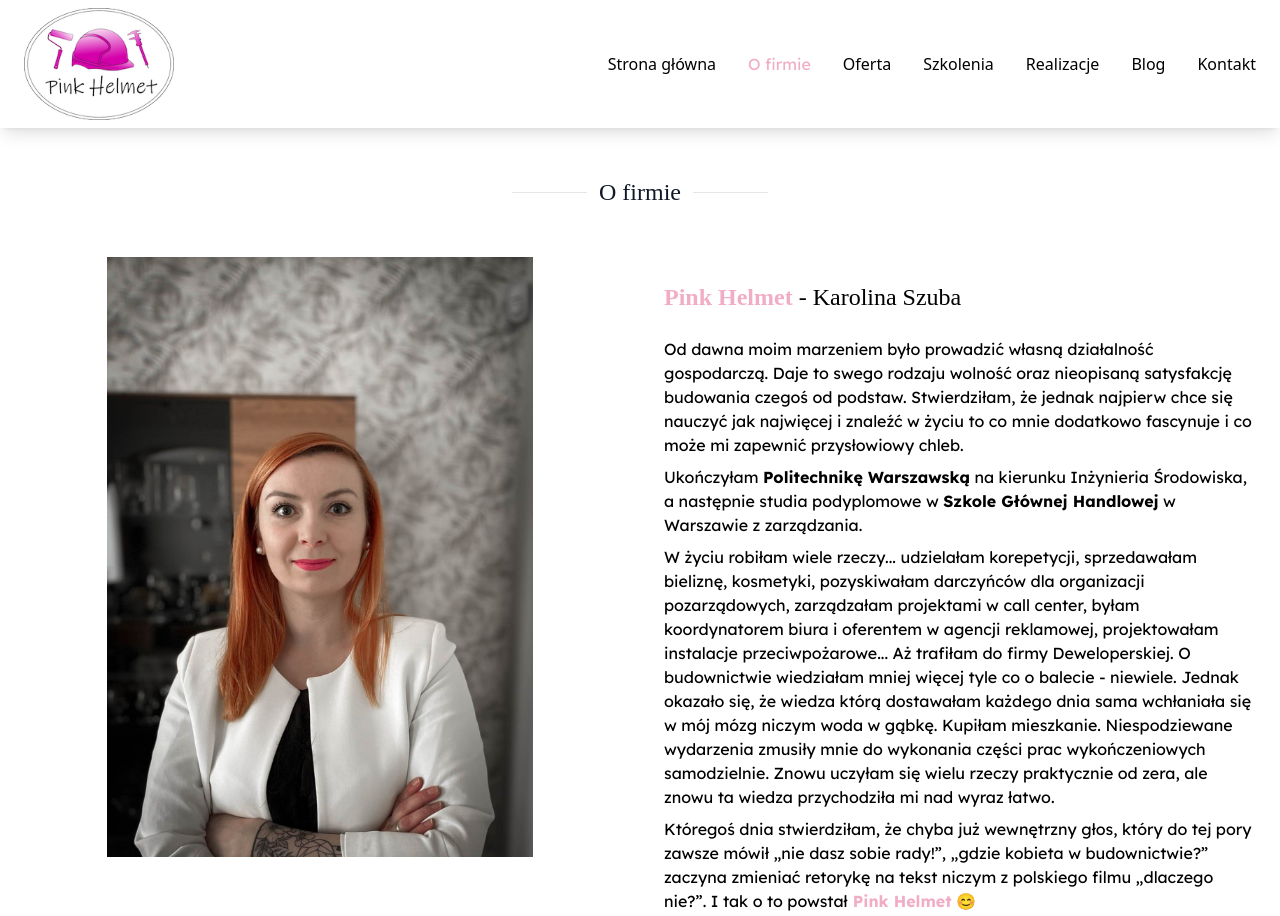
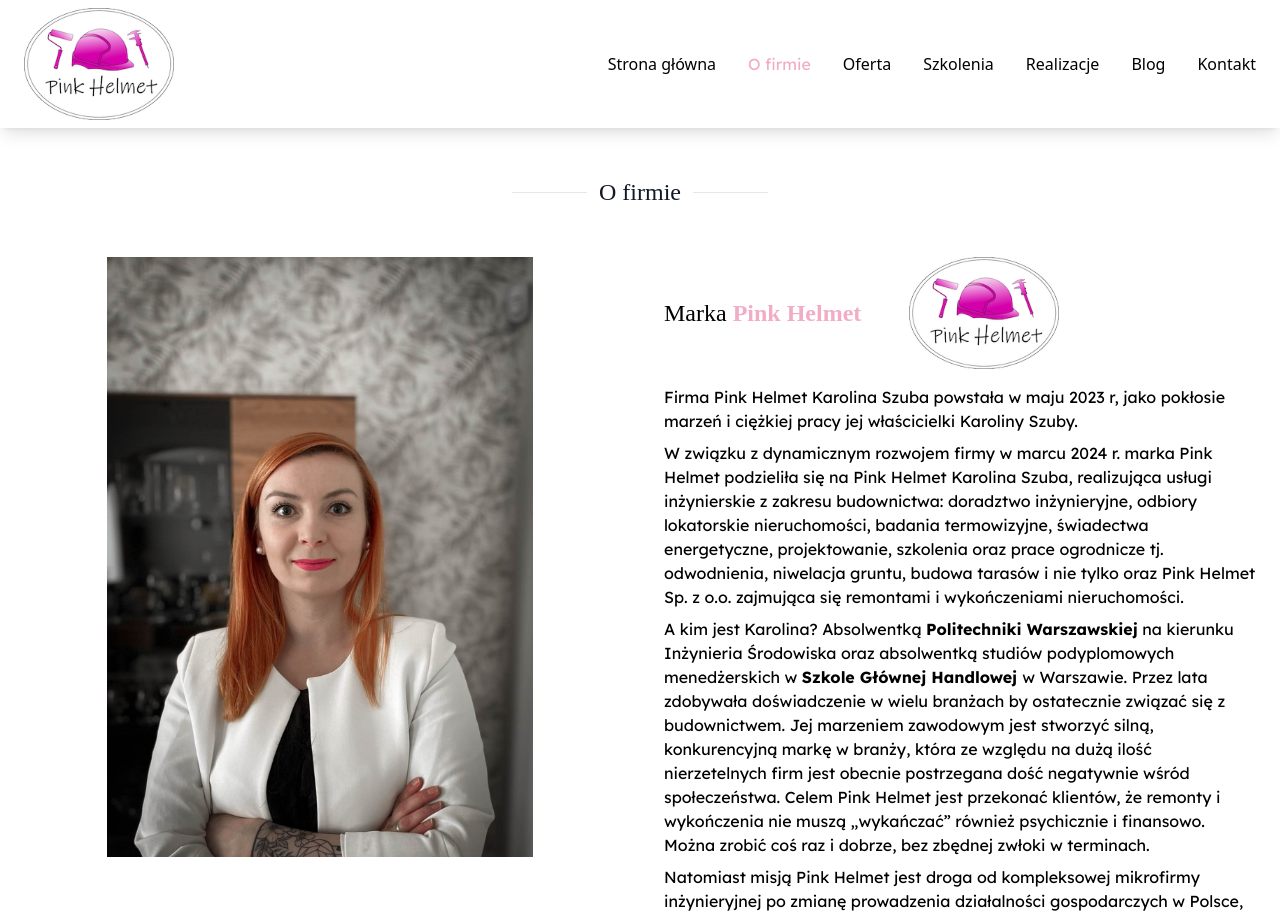
Before and after one commit to PinkHelmet/pink, a Next.js app: page /about in a window 1280 px wide. Shown: the top 916 px of the page. Built offline with nearby package versions, Linux system fonts and the light colour scheme; a web font is replaced by a local one.

Commit message:
Aktualizacja strony o firmie

```diff
--- a/pages/about/index.js
+++ b/pages/about/index.js
@@ -8,6 +8,7 @@ import Head from "../../components/Head";
 import HeaderTitle from "../../components/HeaderTitle";
 //img
 import aboutImg from "../../public/hero-about.webp";
+import logo from "../../public/logo.png";
 
 export default function About() {
   return (
@@ -36,47 +37,49 @@ export default function About() {
           />
         </div>
         <div className={`md:w-6/12 m-6 font-medium`}>
-          <h1 className="text-2xl my-6">
-            <strong className="text-pink-rose">Pink Helmet</strong> - Karolina
-            Szuba
-          </h1>
+          <div className="flex w-full items-center gap-12 mb-4">
+            <h1 className="text-2xl my-6">
+              Marka <strong className="text-pink-rose">Pink Helmet</strong>
+            </h1>
+            <Image
+              src={logo}
+              alt="Picture of the author"
+              width="150"
+              height="150"
+            />
+          </div>
+
           <p className="mb-2">
-            Od dawna moim marzeniem było prowadzić własną działalność
-            gospodarczą. Daje to swego rodzaju wolność oraz nieopisaną
-            satysfakcję budowania czegoś od podstaw. Stwierdziłam, że jednak
-            najpierw chce się nauczyć jak najwięcej i znaleźć w życiu to co mnie
-            dodatkowo fascynuje i co może mi zapewnić przysłowiowy chleb.
+            Firma Pink Helmet Karolina Szuba powstała w maju 2023 r, jako
+            pokłosie marzeń i ciężkiej pracy jej właścicielki Karoliny Szuby.
           </p>
           <p className="mb-2">
-            Ukończyłam <strong>Politechnikę Warszawską</strong> na kierunku{" "}
-            Inżynieria Środowiska, a następnie studia podyplomowe w{" "}
-            <strong>Szkole Głównej Handlowej</strong> w Warszawie z zarządzania.
+            W związku z dynamicznym rozwojem firmy w marcu 2024 r. marka Pink
+            Helmet podzieliła się na Pink Helmet Karolina Szuba, realizująca
+            usługi inżynierskie z zakresu budownictwa: doradztwo inżynieryjne,
+            odbiory lokatorskie nieruchomości, badania termowizyjne, świadectwa
+            energetyczne, projektowanie, szkolenia oraz prace ogrodnicze tj.
+            odwodnienia, niwelacja gruntu, budowa tarasów i nie tylko oraz Pink
+            Helmet Sp. z o.o. zajmująca się remontami i wykończeniami
+            nieruchomości.
           </p>
           <p className="mb-2">
-            W życiu robiłam wiele rzeczy... udzielałam korepetycji, sprzedawałam
-            bieliznę, kosmetyki, pozyskiwałam darczyńców dla organizacji
-            pozarządowych, zarządzałam projektami w call center, byłam
-            koordynatorem biura i oferentem w agencji reklamowej, projektowałam
-            instalacje przeciwpożarowe... Aż trafiłam do firmy Deweloperskiej. O
-            budownictwie wiedziałam mniej więcej tyle co o balecie - niewiele.
-            Jednak okazało się, że wiedza którą dostawałam każdego dnia sama
-            wchłaniała się w mój mózg niczym woda w gąbkę. Kupiłam mieszkanie.
-            Niespodziewane wydarzenia zmusiły mnie do wykonania części prac
-            wykończeniowych samodzielnie. Znowu uczyłam się wielu rzeczy
-            praktycznie od zera, ale znowu ta wiedza przychodziła mi nad wyraz
-            łatwo.
+            A kim jest Karolina? Absolwentką <strong>Politechniki Warszawskiej</strong> na
+            kierunku Inżynieria Środowiska oraz absolwentką studiów
+            podyplomowych menedżerskich w <strong>Szkole Głównej Handlowej </strong>w Warszawie.
+            Przez lata zdobywała doświadczenie w wielu branżach by ostatecznie
+            związać się z budownictwem. Jej marzeniem zawodowym jest stworzyć
+            silną, konkurencyjną markę w branży, która ze względu na dużą ilość
+            nierzetelnych firm jest obecnie postrzegana dość negatywnie wśród
+            społeczeństwa. Celem Pink Helmet jest przekonać klientów, że remonty
+            i wykończenia nie muszą „wykańczać” również psychicznie i finansowo.
+            Można zrobić coś raz i dobrze, bez zbędnej zwłoki w terminach.
           </p>
           <p className="mb-2">
-            Któregoś dnia stwierdziłam, że chyba już wewnętrzny głos, który do
-            tej pory zawsze mówił „nie dasz sobie rady!”, „gdzie kobieta w
-            budownictwie?” zaczyna zmieniać retorykę na tekst niczym z polskiego
-            filmu „dlaczego nie?”. I tak o to powstał
-            <strong className="text-pink-rose"> Pink Helmet</strong> 😊
-          </p>
-          <p className="fmb-2">
-            A kim jestem prywatnie? Żoną, córką, wnuczką... i pancią gromady
-            królików. Uwielbiam czytać, malować, pisać wiersze, jeść oraz
-            pogłębiać wiedzę na różne tematy 😀
+            Natomiast misją Pink Helmet jest droga od kompleksowej mikrofirmy
+            inżynieryjnej po zmianę prowadzenia działalności gospodarczych w
+            Polsce, również w innych branżach, dzięki szkoleniom menedżerskim
+            oferowanym przez Karolinę Szubę.
           </p>
         </div>
       </motion.section>
```
